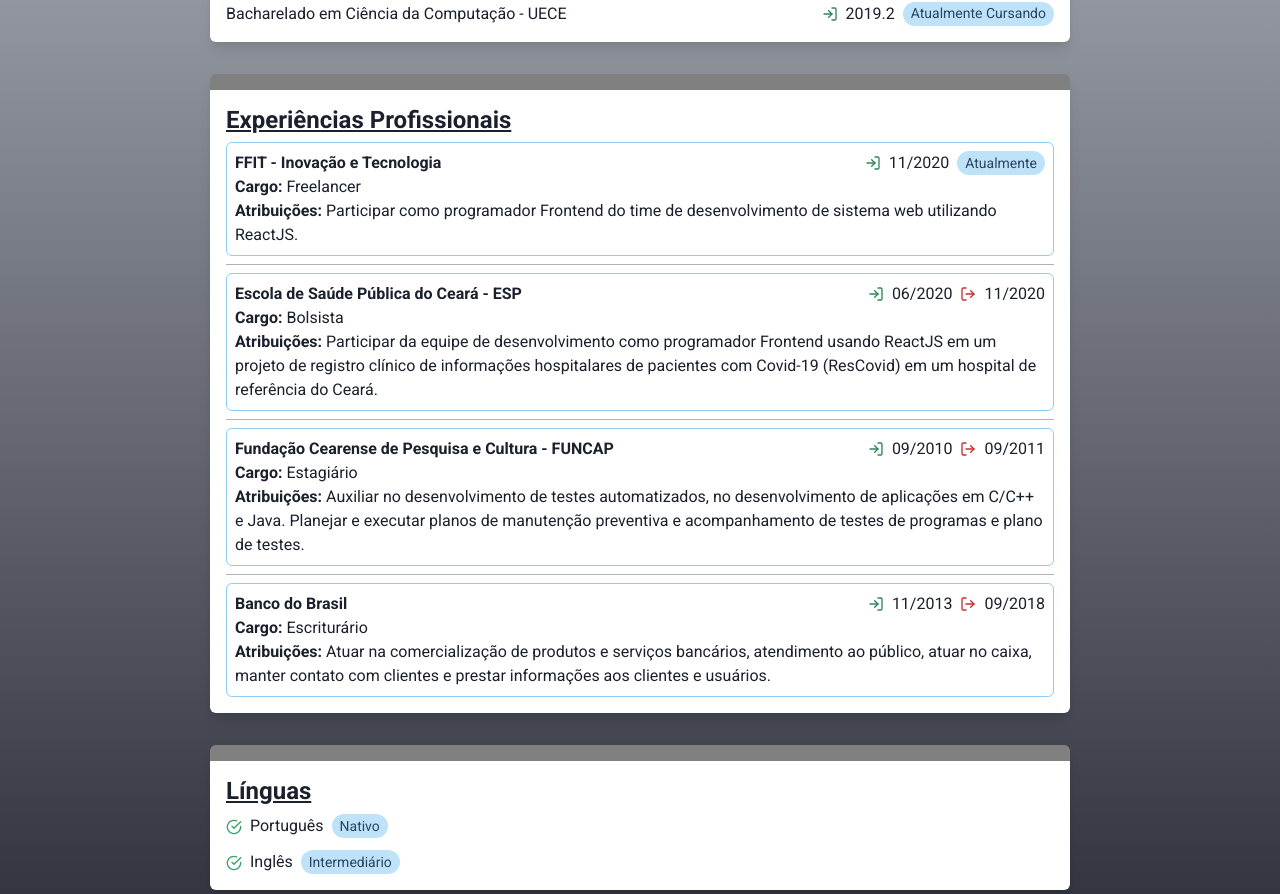
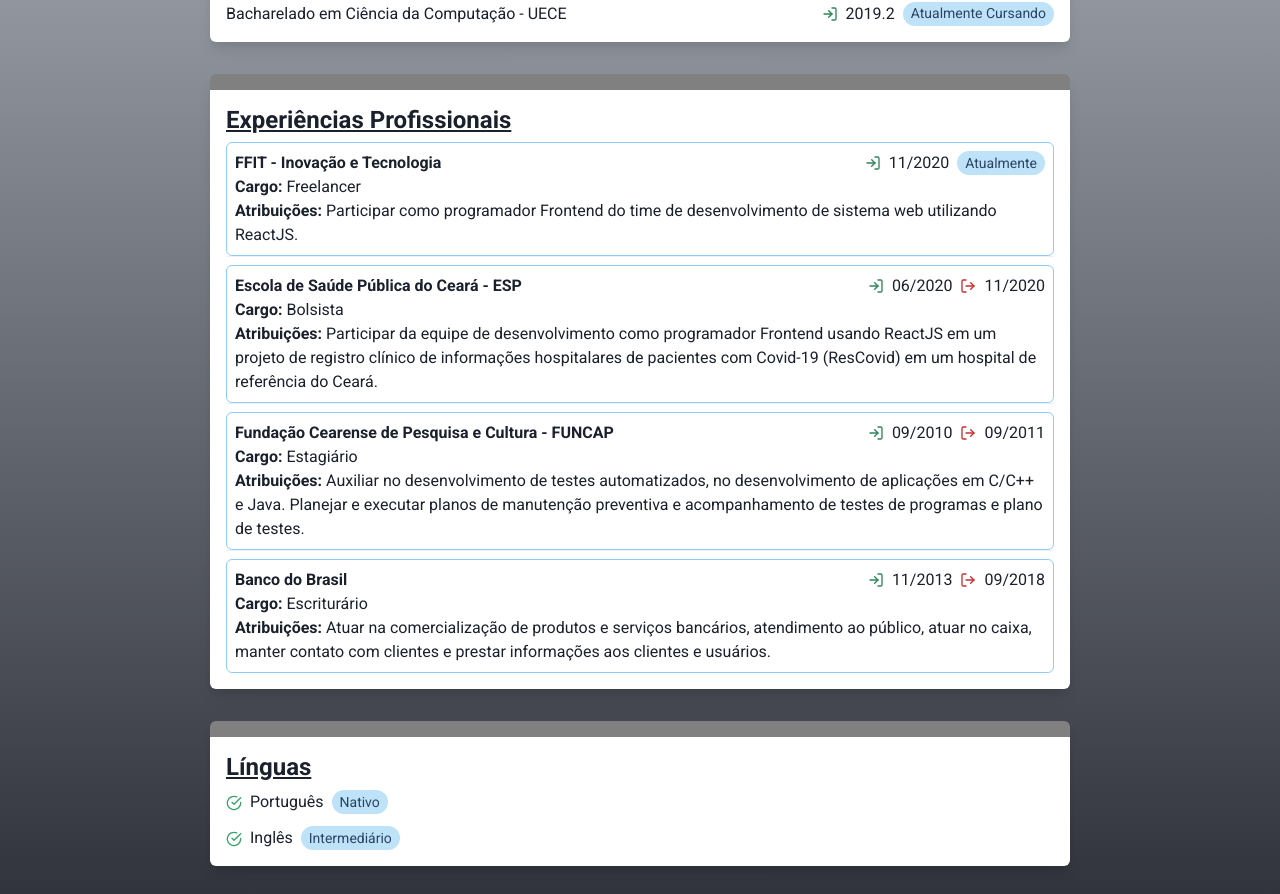
Before and after one commit to ericsonmoreira/curriculo, a React (Create React App) app: page / in a window 1280 px wide. Shown: the part 752-1646 px from the top of the page. Built offline with nearby package versions, Linux system fonts and the light colour scheme.

Commit message:
remove warnings

```diff
--- a/public/index.html
+++ b/public/index.html
@@ -9,8 +9,6 @@
       name="description"
       content="Web site created using create-react-app"
     />
-    <link rel="apple-touch-icon" href="%PUBLIC_URL%/logo192.png" />
-
     <link rel="manifest" href="%PUBLIC_URL%/manifest.json" />
 
     <link rel="preconnect" href="https://fonts.gstatic.com">
--- a/src/components/ProfessionalExperiences/index.tsx
+++ b/src/components/ProfessionalExperiences/index.tsx
@@ -59,9 +59,8 @@
 	return (
 		<Card title="Experiências Profissionais">
 			{proExData.map((elem, index) => (
-				<>
+				<div key={index}>
 					<Flex
-						key={index}
 						direction="column"
 						padding={2}
 						width="full"
@@ -83,7 +82,7 @@
 						</Text>
 					</Flex>
 					{index < proExData.length - 1 && <Divider />}
-				</>
+				</div>
 			))}
 		</Card>
 	);
```
Also changed, not shown: public/favicon.png (renamed from public/insert.png), public/manifest.json.
